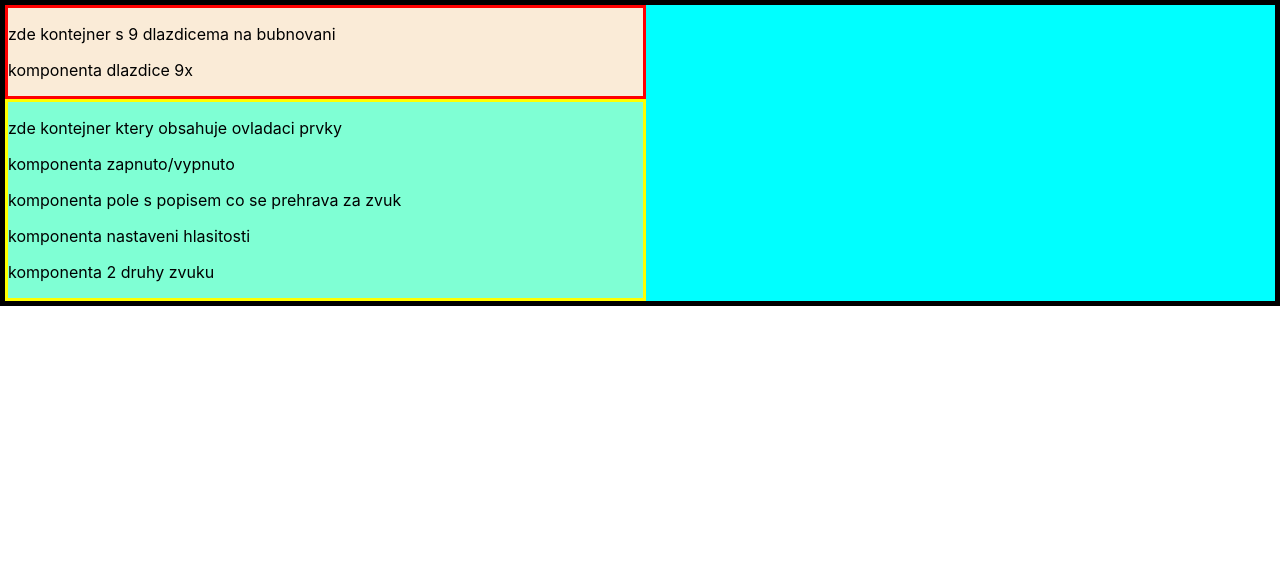
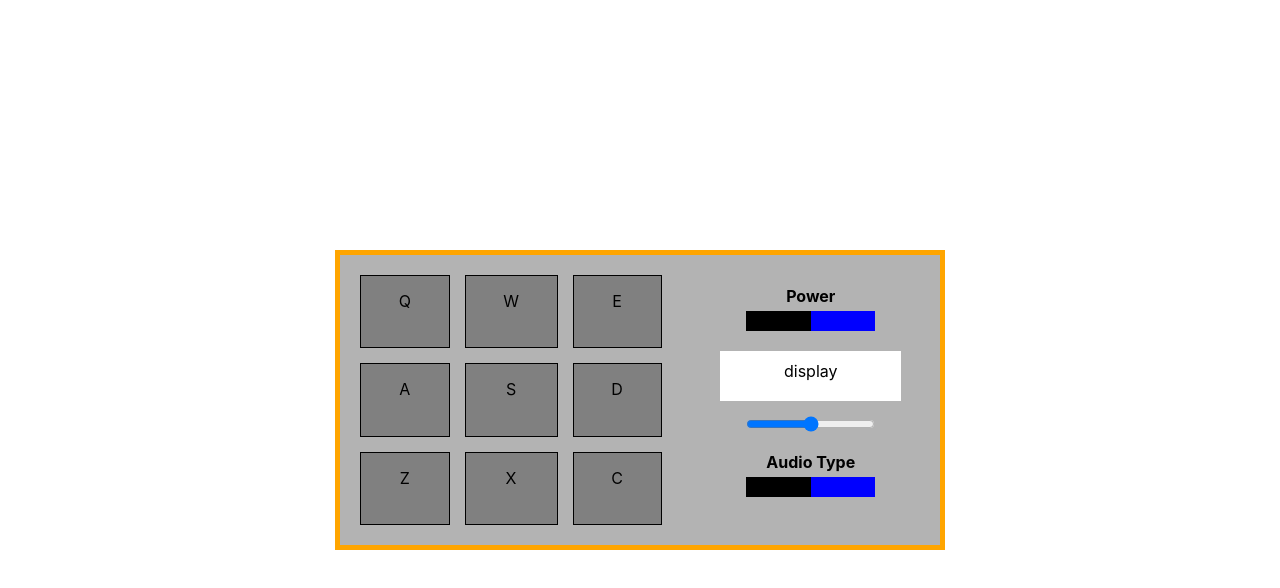
Before and after one commit to korinekj/drum-machine, a React (Create React App) app: page / in a window 1280 px wide. Shown: the top 588 px of the page. Built offline with nearby package versions, Linux system fonts and the light colour scheme.

Commit message:
COMPLETED BASIC CSS DESIGN

```diff
--- a/src/App.css
+++ b/src/App.css
@@ -1,16 +1,86 @@
-#drum-machine-container {
-  background-color: aqua;
-  border: 5px solid black;
+body {
+  min-height: 100vh;
+  display: flex;
+  justify-content: center;
+  align-items: center;
 }
 
-#drum-pads-container {
-  background-color: antiquewhite;
-  border: 3px solid red;
-  width: 50%;
+p {
+  margin-bottom: 5px;
 }
 
+input {
+  margin-top: 15px;
+}
+
+#drum-machine-container {
+  background-color: #B3B3B3;
+  border: 5px solid orange;
+  display: flex;
+  text-align: center;
+  width: 600px;
+}
+
+/*CSS pro tlačítka */
+#drum-pads-container {
+  width: 350px;
+  height: 250px;
+  margin: 20px;
+  display: grid;
+  grid-template-columns: auto auto auto;
+  gap: 15px;
+}
+
+.drum-pad {
+  border: 1px solid black;
+  background-color: #808080;
+  padding-top: 15px;
+  cursor: pointer;
+}
+
+/*CSS pro ovladácí prvky */
 #controls-container {
-  background-color:aquamarine;
-  border: 3px solid yellow;
   width:50%;
+  padding-top: 15px;
 }
+
+#power,
+#audio-type {
+  width: 50%;
+  margin: 0 auto;
+  font-weight: bold;
+}
+
+#audio-type {
+  margin-bottom: 10px;
+}
+
+.off {
+  background: black;
+  width: 50%;
+  height: 20px;
+  display: inline-block;
+}
+.off:hover {
+  cursor: pointer;
+}
+.on {
+  background: blue;
+  width: 50%;
+  height: 20px;
+  display: inline-block;
+}
+.on:hover {
+  cursor: pointer;
+}
+
+
+#display-text {
+  width: 70%;
+  height: 50px;
+  margin: 0 auto;
+  background-color: white;
+}
+#display-text p {
+  padding: 10px;
+}
--- a/src/App.js
+++ b/src/App.js
@@ -35,8 +35,33 @@ class DrumPadsContainer extends React.Component {
   render() {
     return (
       <div id="drum-pads-container">
-        <p>zde kontejner s 9 dlazdicema na bubnovani</p>
-        <PadsComponent />
+        <div class="drum-pad" id="">
+          Q
+        </div>
+        <div class="drum-pad" id="">
+          W
+        </div>
+        <div class="drum-pad" id="">
+          E
+        </div>
+        <div class="drum-pad" id="">
+          A
+        </div>
+        <div class="drum-pad" id="">
+          S
+        </div>
+        <div class="drum-pad" id="">
+          D
+        </div>
+        <div class="drum-pad" id="">
+          Z
+        </div>
+        <div class="drum-pad" id="">
+          X
+        </div>
+        <div class="drum-pad" id="">
+          C
+        </div>
       </div>
     );
   }
@@ -47,7 +72,6 @@ class ControlsContainer extends React.Component {
   render() {
     return (
       <div id="controls-container">
-        <p>zde kontejner ktery obsahuje ovladaci prvky</p>
         <PowerComponent />
         <DisplayComponent />
         <VolumeComponent />
@@ -61,24 +85,15 @@ class ControlsContainer extends React.Component {
 //Níže jsou jednotlivé komponenty aplikace:
 //
 
-//    ** KOMPONENTY <DrumPadsContainer> **
-class PadsComponent extends React.Component {
-  render() {
-    return (
-      <div id="drum-pads">
-        <p>komponenta dlazdice 9x</p>
-      </div>
-    );
-  }
-}
-
 //    ** KOMPONENTY <ControlsContainer> **
 
 class PowerComponent extends React.Component {
   render() {
     return (
       <div id="power">
-        <p>komponenta zapnuto/vypnuto</p>
+        <p>Power</p>
+        <span class="off"></span>
+        <span class="on"></span>
       </div>
     );
   }
@@ -88,7 +103,7 @@ class DisplayComponent extends React.Component {
   render() {
     return (
       <div id="display-text">
-        <p>komponenta pole s popisem co se prehrava za zvuk</p>
+        <p>display</p>
       </div>
     );
   }
@@ -98,7 +113,7 @@ class VolumeComponent extends React.Component {
   render() {
     return (
       <div id="volume">
-        <p>komponenta nastaveni hlasitosti</p>
+        <input type="range" min="0" max="100" step="10"></input>
       </div>
     );
   }
@@ -108,7 +123,9 @@ class AudioTypeComponent extends React.Component {
   render() {
     return (
       <div id="audio-type">
-        <p>komponenta 2 druhy zvuku</p>
+        <p>Audio Type</p>
+        <span class="off"></span>
+        <span class="on"></span>
       </div>
     );
   }
```
